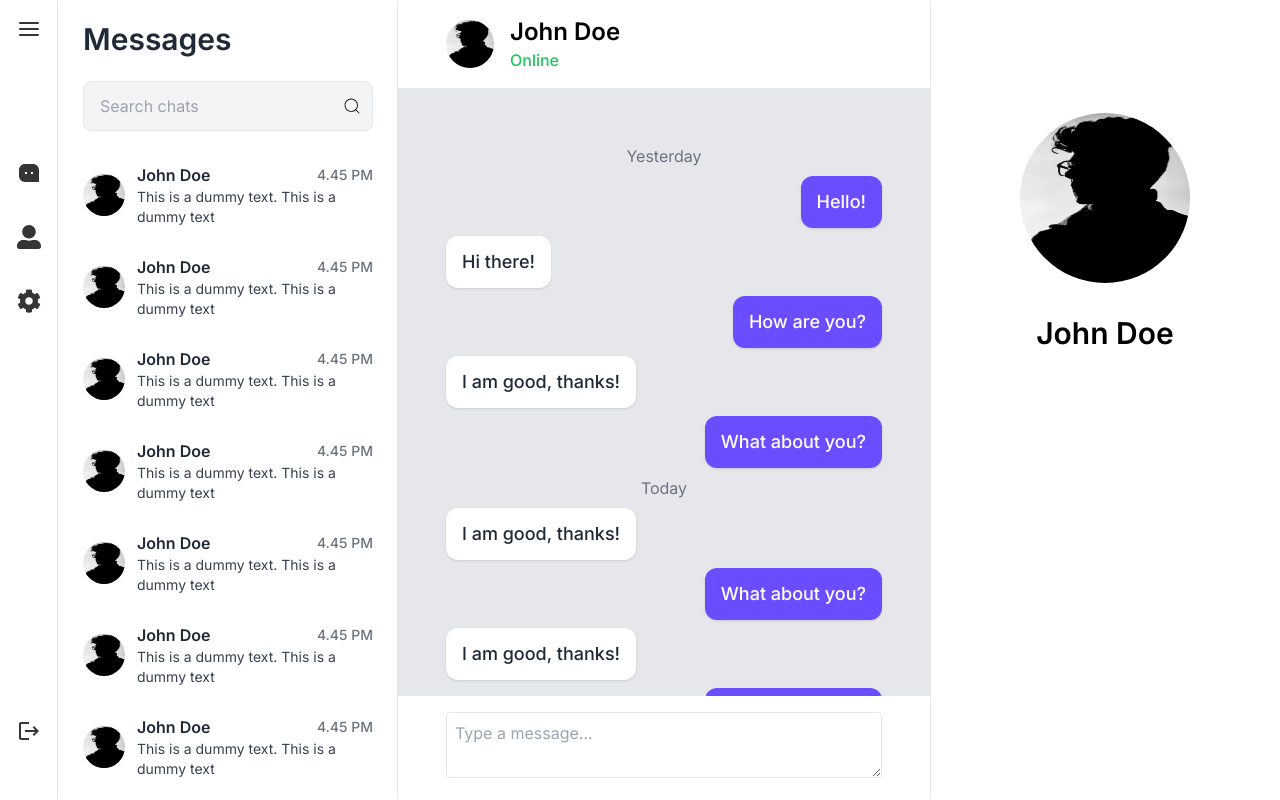
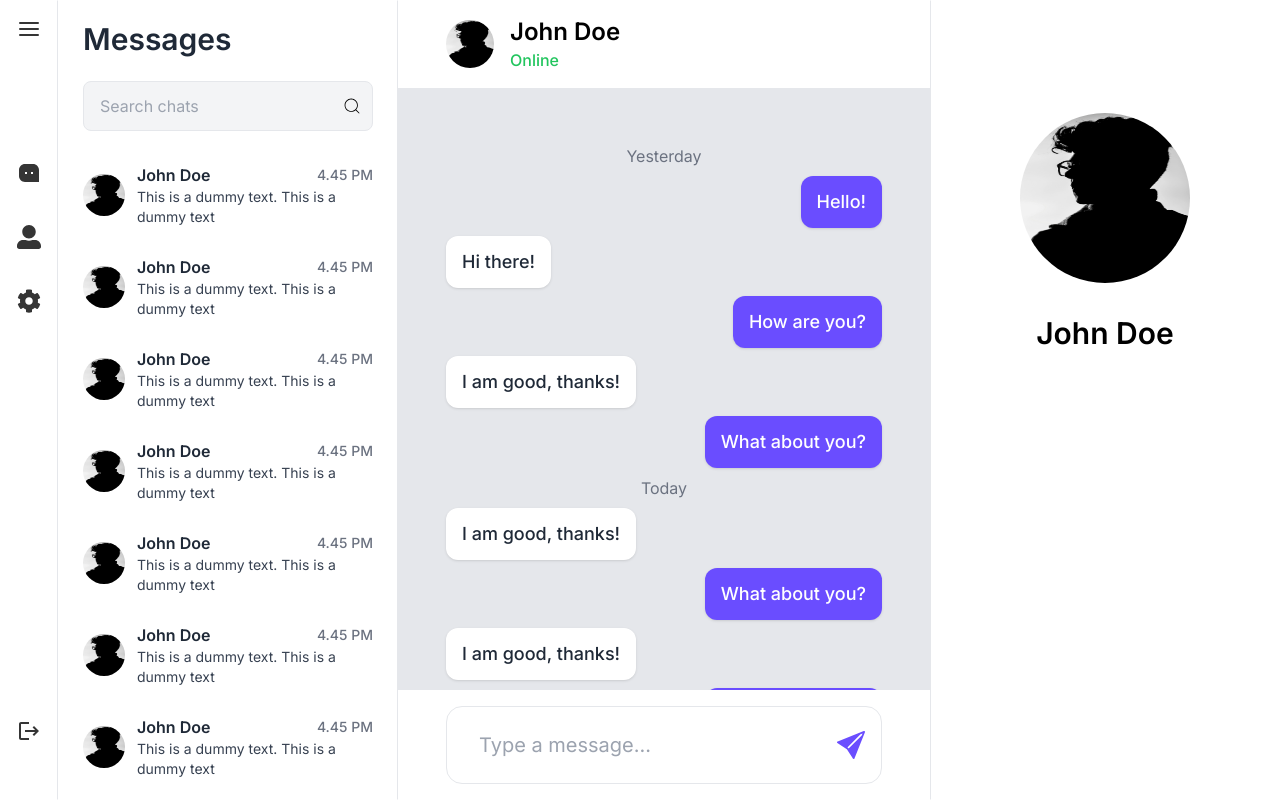
Before and after one commit to edwinochieng/chatterbox, a Next.js app: page /chats/1 in a window 1280 px wide. Built offline with nearby package versions, Linux system fonts and the light colour scheme.

Commit message:
update textarea

```diff
--- a/package.json
+++ b/package.json
@@ -25,6 +25,7 @@
     "react-hot-toast": "^2.4.1",
     "react-icons": "^5.2.1",
     "react-spinners": "^0.13.8",
+    "react-textarea-autosize": "^8.5.3",
     "tailwind-merge": "^2.3.0",
     "tailwindcss-animate": "^1.0.7"
   },
--- a/src/components/TextInput.tsx
+++ b/src/components/TextInput.tsx
@@ -1,15 +1,22 @@
+"use client";
 import React, { useState } from "react";
+import TextareaAutosize from "react-textarea-autosize";
+import { BsFillSendFill } from "react-icons/bs";
 
 export default function TextInput() {
   const [message, setMessage] = useState("");
   return (
-    <div>
-      <textarea
+    <div className="flex items-center border rounded-2xl py-2 px-4">
+      <TextareaAutosize
         value={message}
         placeholder="Type a message..."
-        className="w-full p-2 border rounded"
+        className="w-full p-4 text-xl outline-none resize-none overflow-y-auto hidden-scrollbar mr-3"
         onChange={(e) => setMessage(e.target.value)}
+        maxRows={5}
       />
+      <div className="cursor-pointer">
+        <BsFillSendFill size={28} className="text-accent" />
+      </div>
     </div>
   );
 }
```
Also changed, not shown: 1 other file (tests, documents, lock files or other folders).
